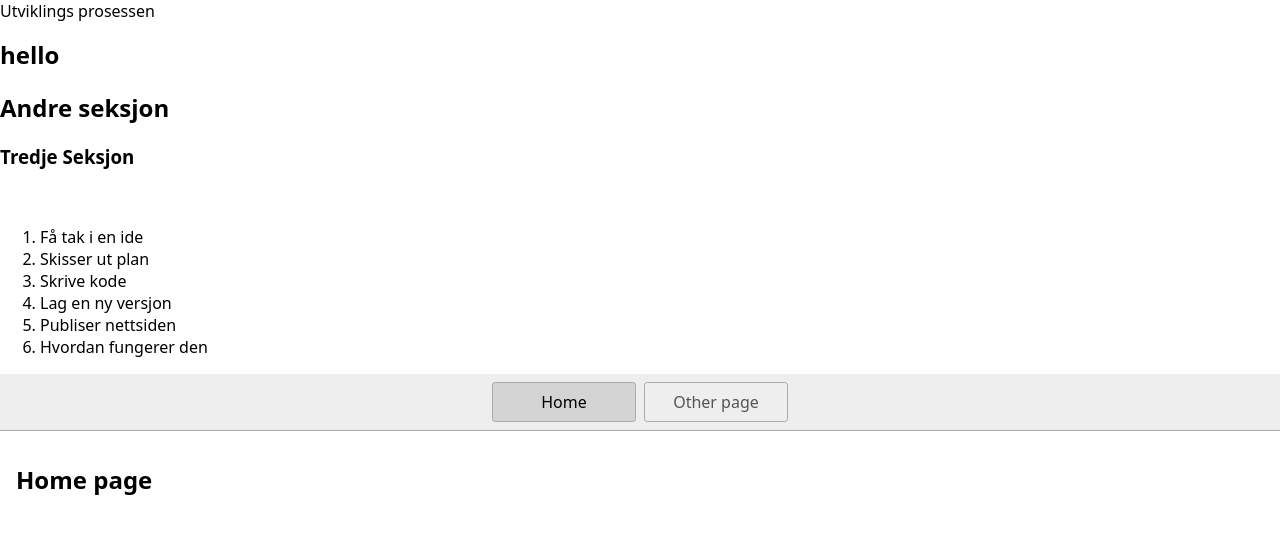
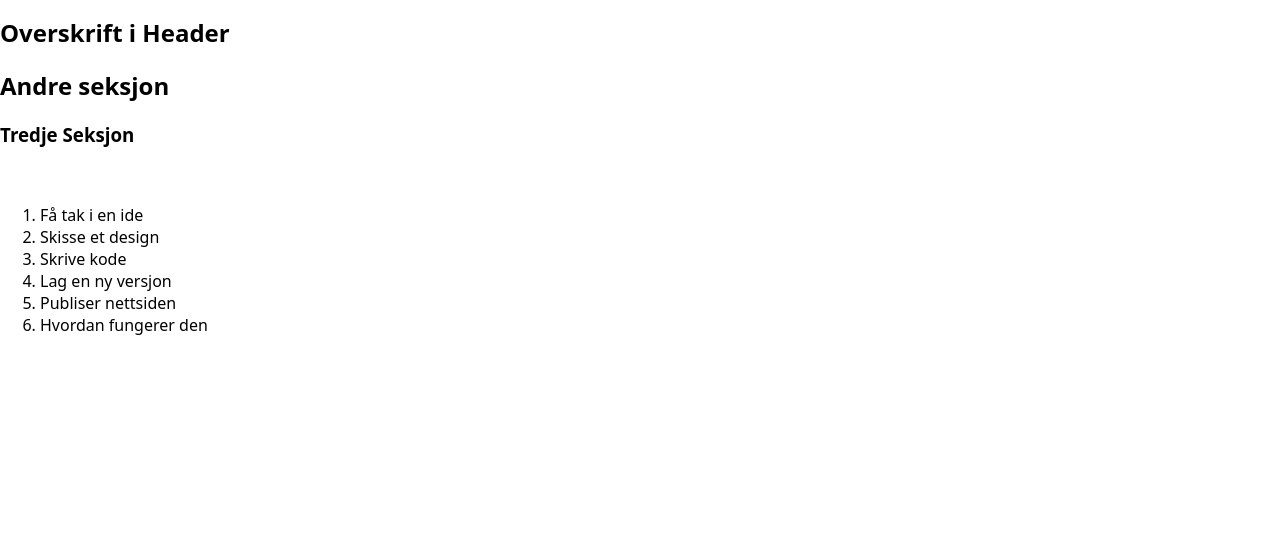
Before and after one commit to Bartelus/Kodeloftet-AndreGangSOLGT, a website: page index.html in a window 1280 px wide. Drawn offline with Linux system fonts and the light colour scheme.

Commit message:
Ryddet vekk unødvendige elementer

```diff
--- a/index.html
+++ b/index.html
@@ -14,37 +14,31 @@
     <link rel="stylesheet" href="styles.css" />
     <script type="module" src="script.js"></script>
 
-    Utviklings prosessen
+</head>
 
 <body>
-  <h1>
-    hello
-  </h1>
+
+<header>
+  <h1> Overskrift i Header </h1>
+</header>
+
 
   <section>
     <h2> Andre seksjon </h2>
     <h3> Tredje Seksjon </h3>
   </section>
-</body>
+
 <br />
 
 <ol>
   <li>Få tak i en ide </li>
-  <li> Skisser ut plan </li>
+  <li> Skisse et design </li>
   <li>Skrive kode</li>
   <li>Lag en ny versjon</li>
   <li>Publiser nettsiden</li>
  <li>Hvordan fungerer den</li>
 </ol>
 
-  </head>
-  <body>
-    <nav>
-      <a href="/" aria-current="page">Home</a>
-      <a href="/page2.html">Other page</a>
-    </nav>
-    <main>
-      <h1>Home page</h1>
-    </main>
   </body>
+
 </html>
```
